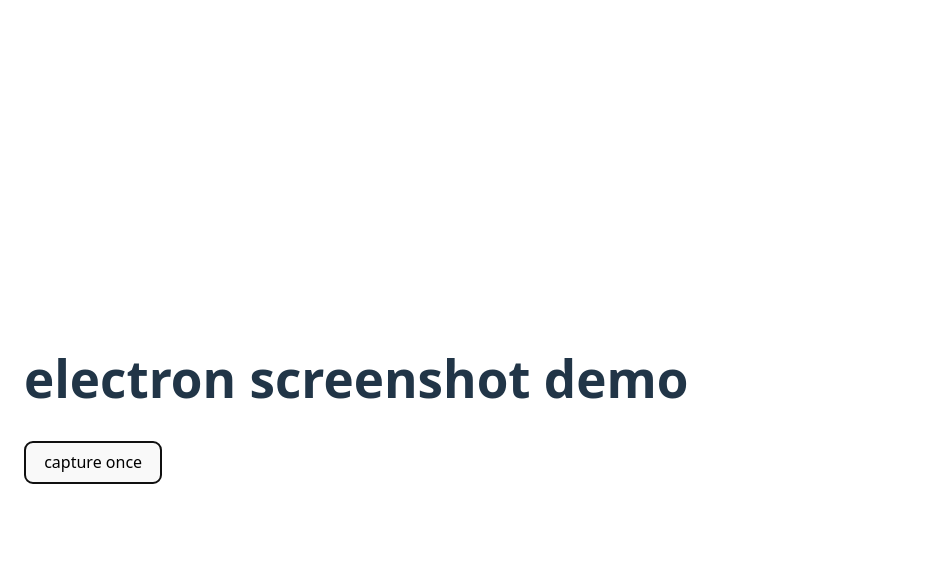
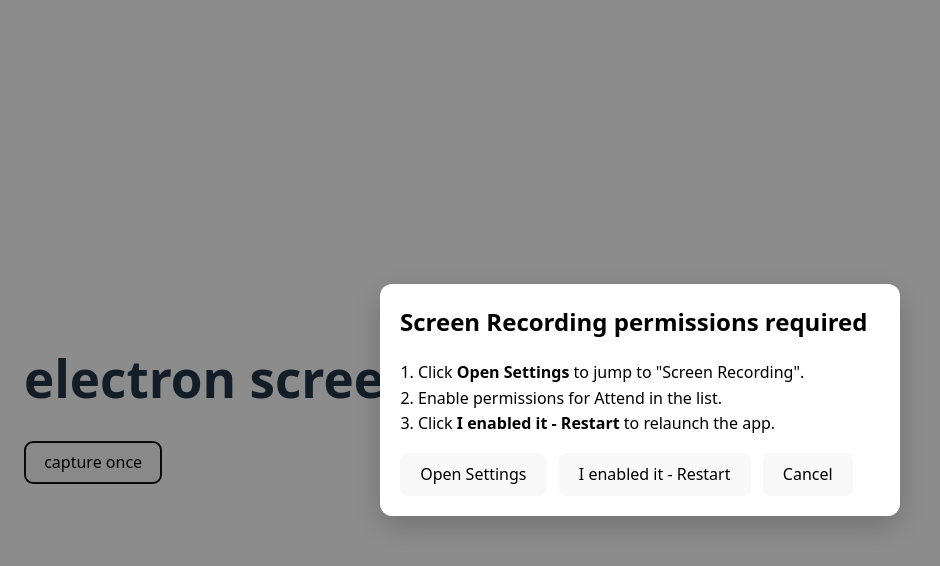
Before and after one commit to kudzuweb/attend-friend, a React (Vite) app: page / in a window 1280 px wide. Both pictures are taken after a click on the button "capture once". Shown: the top 566 px of the page, without its empty margins (0-940 px from the left). Built offline with nearby package versions, Linux system fonts and the light colour scheme.

Commit message:
clean commit for these changes after git snafu

```diff
--- a/src/App.tsx
+++ b/src/App.tsx
@@ -4,25 +4,34 @@
   // state to hold screenshot and busy status
   const [img, setImg] = useState<string | null>(null);
   const [busy, setBusy] = useState(false);
+  const [showPermModal, setShowPermModal] = useState(false);
 
   // capture handler
   async function grab() {
     try {
       setBusy(true);
-
       // capture one screen frame
       const dataUrl = await window.api.captureOnce();
       setImg(dataUrl);
-      // send frame back to main process via IPC
-      await window.api.saveImage(dataUrl);
+      // send frame back to main process via IPC(once storage is implemented)
+      // await window.api.saveImage(dataUrl);
     }
     catch (e) {
       console.error(e);
-      // alert{ 'screen recording permission is required on macOS.' };
+      setShowPermModal(true);
     }
     finally {
       setBusy(false);
     }
+  }
+
+  // handler functions to open Settings and relaunch
+  async function openSettings() {
+    await window.api.openScreenRecordingSettings();
+  }
+
+  async function relaunch() {
+    await window.api.relaunchApp();
   }
 
   // render react UI, conditionally render img if available
@@ -40,8 +49,43 @@
         </div>
       )}
 
+      {/* permissions modal */}
+      {showPermModal && (
+        <div
+          style={{
+            position: 'fixed',
+            inset: 0,
+            background: 'rgba(0,0,0,0.45)',
+            display: 'grid',
+            placeItems: 'center',
+            zIndex: 9999
+          }}>
+          <div
+            style={{
+              width: 480,
+              background: 'white',
+              borderRadius: 12,
+              padding: 20,
+              boxShadow: '0 10px 30px rgba(0,0,0,0.2)',
+              color: 'black'
+            }}>
+            <h2 style={{ marginTop: 0 }}>Screen Recording permissions required</h2>
+            <ol style={{ lineHeight: 1.6, paddingLeft: 18 }}>
+              <li> Click <b>Open Settings</b> to jump to "Screen Recording".</li>
+              <li>Enable permissions for Attend in the list.</li>
+              <li>Click <b>I enabled it - Restart</b> to relaunch the app.</li>
+            </ol>
+            <div style={{ display: 'flex', gap: 12, marginTop: 16 }}>
+              <button onClick={openSettings}>Open Settings</button>
+              <button onClick={relaunch}>I enabled it - Restart</button>
+              <button onClick={() => setShowPermModal(false)}>Cancel</button>
+            </div>
+          </div>
+        </div>
+      )}
+
     </div>
-  )
+  );
 
 }
 
```
Also changed, not shown: electron/main.ts (+16 -0 lines), electron/preload.ts (+10 -3 lines), src/types/preload.d.ts (added, +29 -0 lines).
